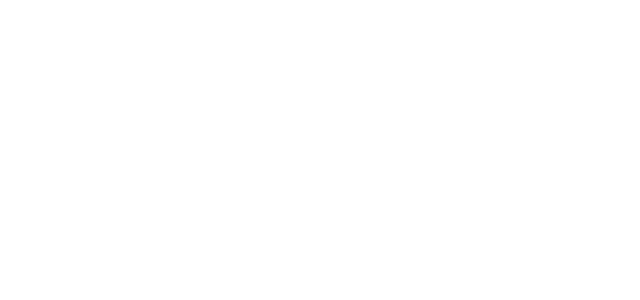
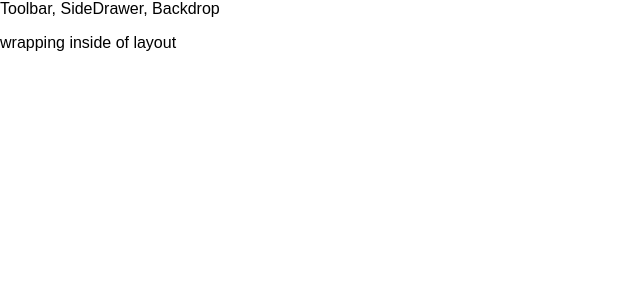
Before and after one commit to juliemoon/testBurger, a React app in the folder my-app/: page / in a window 1280 px wide. Shown: the top 300 px of the page, without its empty margins (0-640 px from the left). Built offline with nearby package versions, Linux system fonts and the light colour scheme.

Commit message:
add Layout

```diff
--- a/my-app/src/App.js
+++ b/my-app/src/App.js
@@ -1,10 +1,12 @@
 import React, { Component } from 'react';
-
+import Layout from './components/Layout/Layout';
 class App extends Component {
   render() {
     return (
       <div className="App">
-
+        <Layout>
+          <p>wrapping inside of layout</p>
+        </Layout>
       </div>
     );
   }
```
